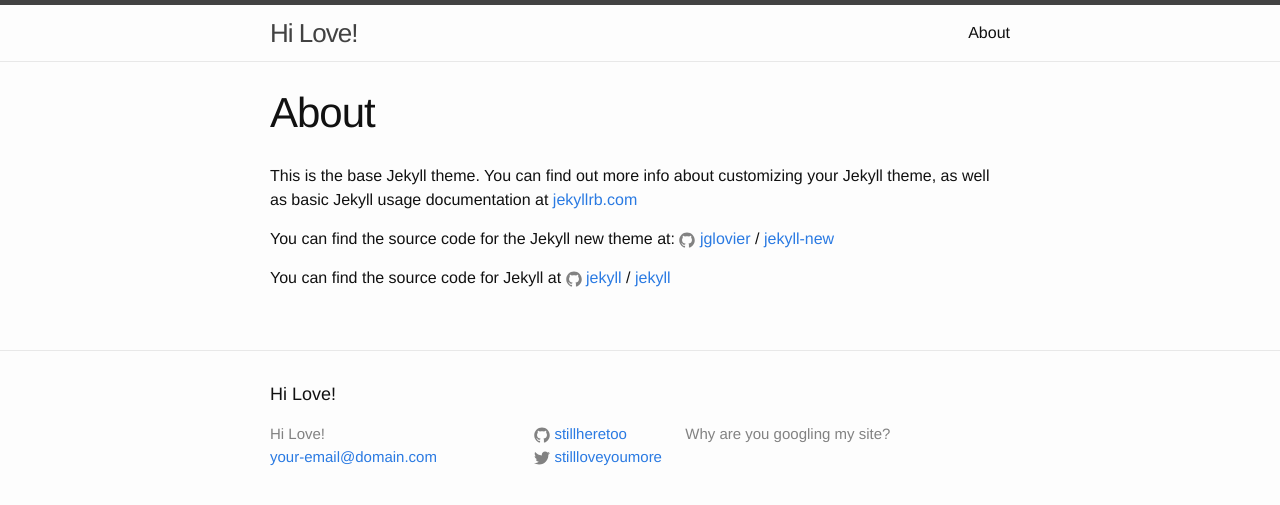
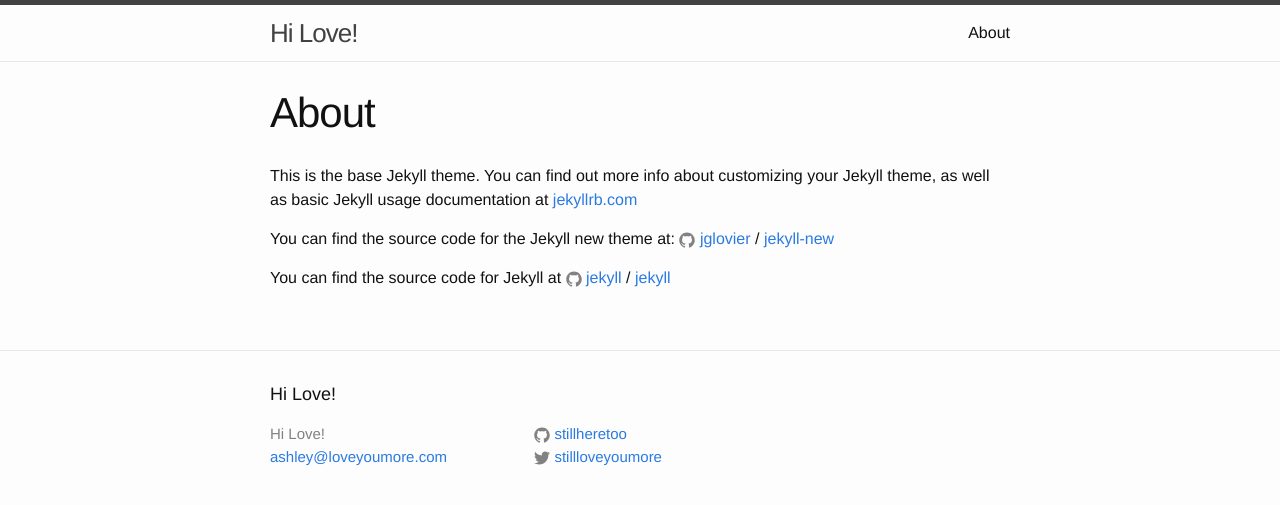
Before and after one commit to kingerik66/kingerik66.github.io, a Jekyll site: the page built from about.md, in a window 1280 px wide. Shown: the top 505 px of the page. Built offline with Jekyll 4.4.1, drawn with Linux system fonts in a browser that asks for light colours.

Commit message:
Update _config.yml

```diff
--- a/_config.yml
+++ b/_config.yml
@@ -7,9 +7,9 @@
 
 # Site settings
 title: Hi Love!
-email: your-email@domain.com
+email: ashley@loveyoumore.com
 description: > # this means to ignore newlines until "baseurl:"
-  Why are you googling my site?
+
 baseurl: "" # the subpath of your site, e.g. /blog
 url: "http://ashley-iloveyoumore.com" # the base hostname & protocol for your site
 twitter_username: stillloveyoumore
```
